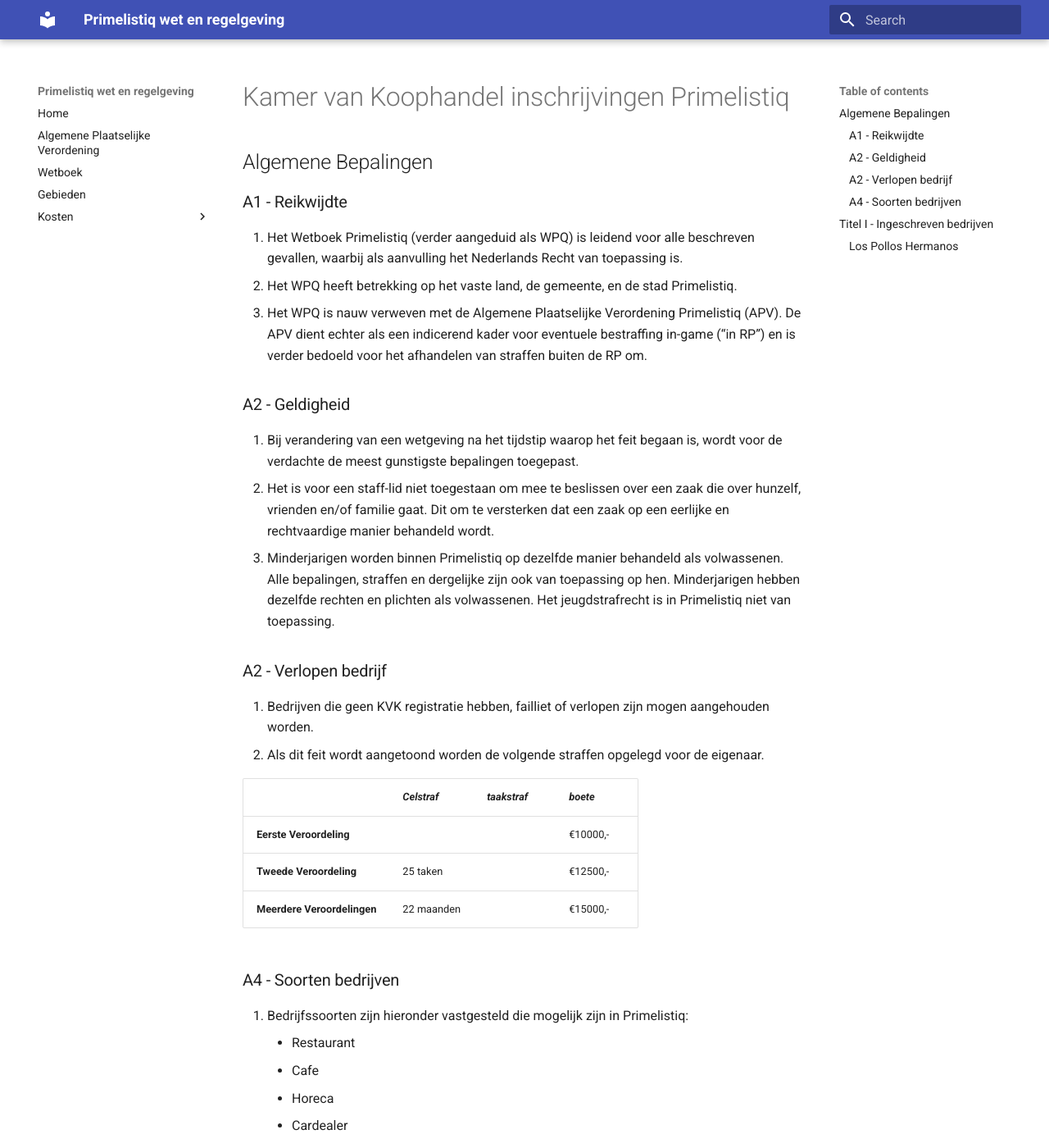
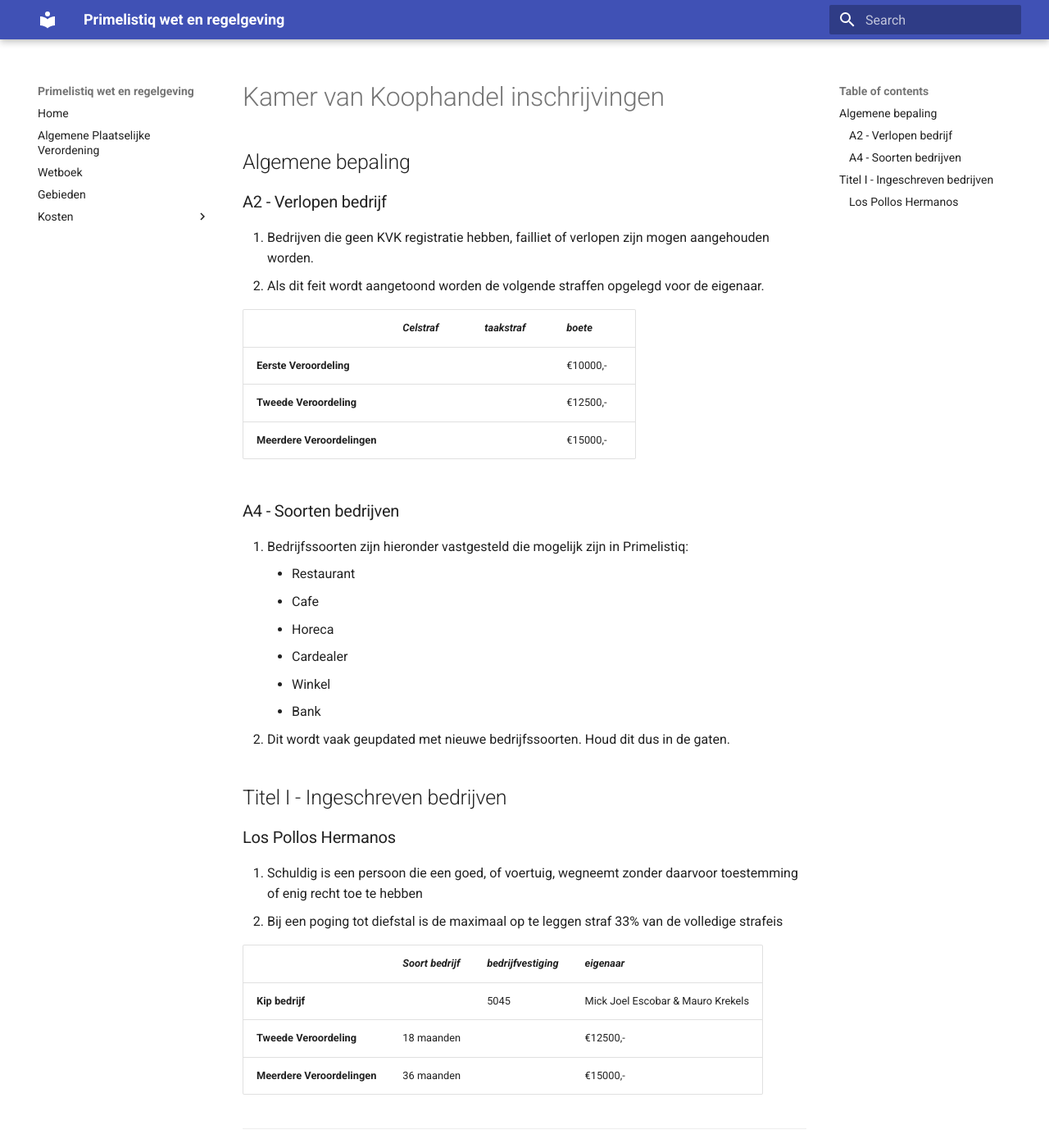
Before and after one commit to mickjoel/wetboek.sunstone, an MkDocs documentation site: the page built from docs/kvk.md, in a window 1280 px wide and 1400 px high. Shown: the whole window at 82% size. Built offline with MkDocs 1.6.1 and Material for MkDocs 9.7.7, drawn with Linux system fonts in a browser that asks for light colours; some of the changed text lies outside the part shown.

Commit message:
Update kvk.md

```diff
--- a/docs/kvk.md
+++ b/docs/kvk.md
@@ -1,18 +1,6 @@
-# Kamer van Koophandel inschrijvingen Primelistiq
+# Kamer van Koophandel inschrijvingen
 
-## Algemene Bepalingen
-
-### A1 - Reikwijdte
-
-1. Het Wetboek Primelistiq (verder aangeduid als WPQ) is leidend voor alle beschreven gevallen, waarbij als aanvulling het Nederlands Recht van toepassing is.
-2. Het WPQ heeft betrekking op het vaste land, de gemeente, en de stad Primelistiq.
-3. Het WPQ is nauw verweven met de Algemene Plaatselijke Verordening Primelistiq (APV). De APV dient echter als een indicerend kader voor eventuele bestraffing in-game (“in RP”) en is verder bedoeld voor het afhandelen van straffen buiten de RP om.
-
-### A2 - Geldigheid
-
-1. Bij verandering van een wetgeving na het tijdstip waarop het feit begaan is, wordt voor de verdachte de meest gunstigste bepalingen toegepast.
-2. Het is voor een staff-lid niet toegestaan om mee te beslissen over een zaak die over hunzelf, vrienden en/of familie gaat. Dit om te versterken dat een zaak op een eerlijke en rechtvaardige manier behandeld wordt.
-3. Minderjarigen worden binnen Primelistiq op dezelfde manier behandeld als volwassenen. Alle bepalingen, straffen en dergelijke zijn ook van toepassing op hen. Minderjarigen hebben dezelfde rechten en plichten als volwassenen. Het jeugdstrafrecht is in Primelistiq niet van toepassing.
+## Algemene bepaling
 
 ### A2 - Verlopen bedrijf
 
@@ -22,8 +10,8 @@
 |   | *Celstraf*  | *taakstraf*  | *boete*  |
 |---|---|---|---|
 |  **Eerste Veroordeling** |   |  | €10000,-  |
-| **Tweede Veroordeling**  | 25 taken  |  | €12500,-  |
-| **Meerdere Veroordelingen**  | 22 maanden  |   | €15000,-  |
+| **Tweede Veroordeling**  |   |  | €12500,-  |
+| **Meerdere Veroordelingen**  |   |   | €15000,-  |
 
 ### A4 - Soorten bedrijven
 
@@ -43,9 +31,9 @@
 1. Schuldig is een persoon die een goed, of voertuig, wegneemt zonder daarvoor toestemming of enig recht toe te hebben
 2. Bij een poging tot diefstal is de maximaal op te leggen straf 33% van de volledige strafeis
 
-|   | *Soort bedrijf*  | *bedrijfvestiging*  | *medewerkers*  |
+|   | *Soort bedrijf*  | *bedrijfvestiging*  | *eigenaar*  |
 |---|---|---|---|
-|  **1** |   | 20 uur  | €10000,-  |
+|  **Kip bedrijf** |   | 5045  | Mick Joel Escobar & Mauro Krekels  |
 | **Tweede Veroordeling**  | 18 maanden  |  | €12500,-  |
 | **Meerdere Veroordelingen**  | 36 maanden  |   | €15000,-  |
 
```
